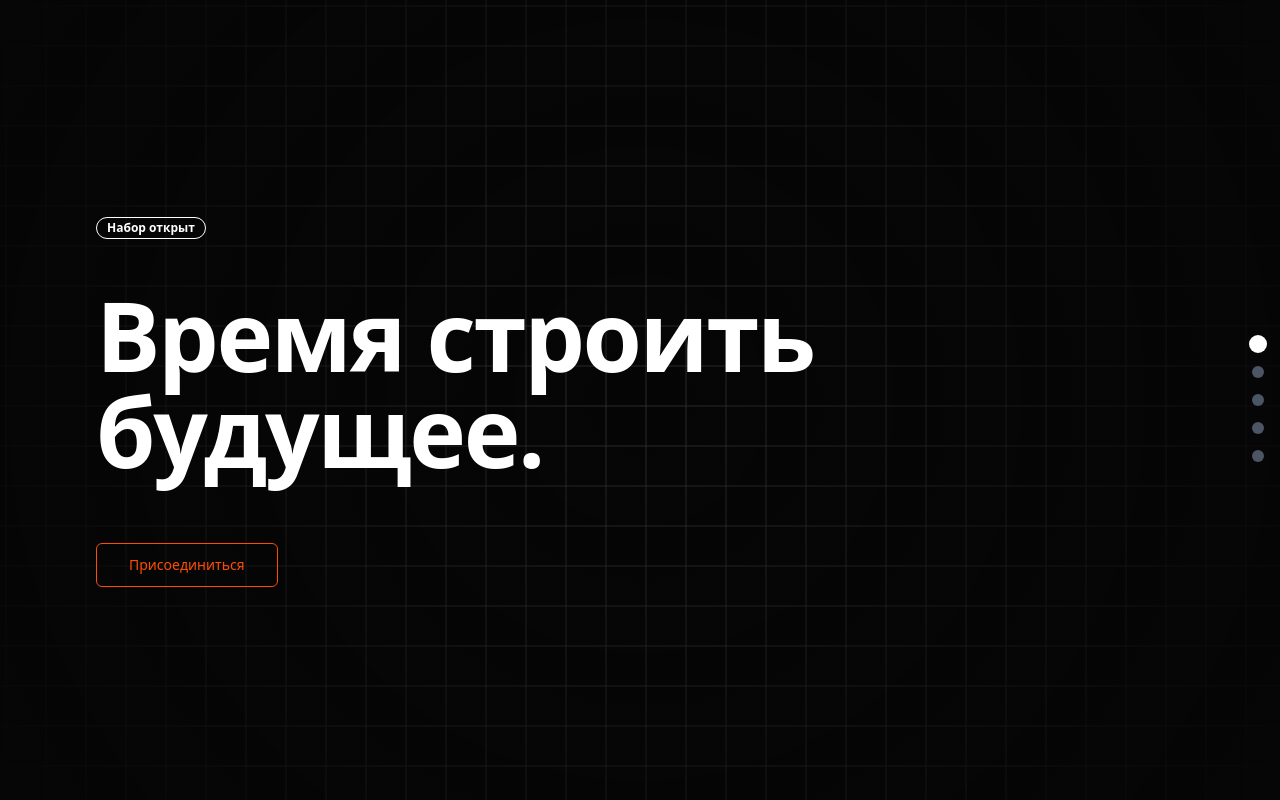
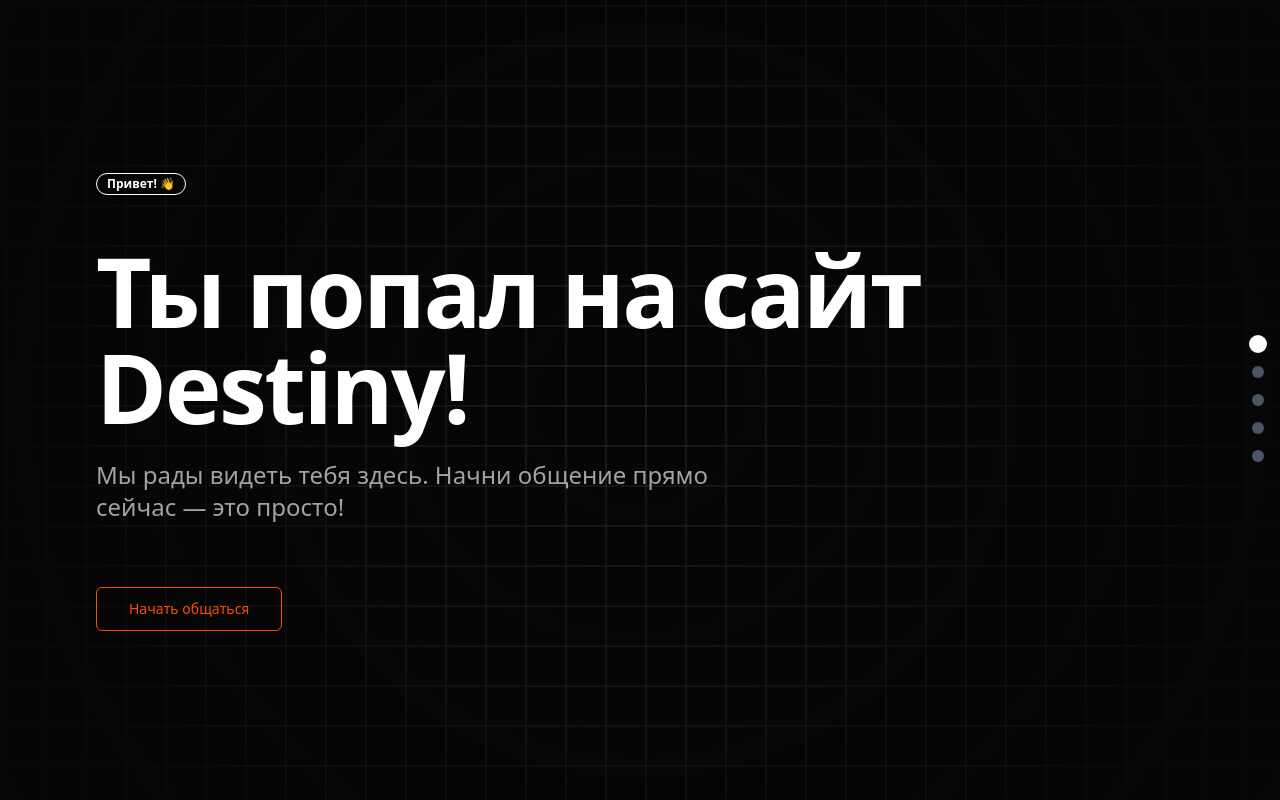
Before and after one commit to pr-poehali-dev/data-migration-tool-8, a React (Vite) app: page / in a window 1280 px wide. Built offline with nearby package versions, Linux system fonts and the light colour scheme.

Commit message:
Adapt template per requirements

```diff
--- a/index.html
+++ b/index.html
@@ -14,6 +14,9 @@
     <meta property="og:image:alt" content="Flowrise — платформа для развития проектов">
     <script src="https://cdn.poehali.dev/intertnal/js/telemetry-min.js"></script>
       <script src="https://cdn.poehali.dev/intertnal/js/inspector-min.js"></script>
+      <meta name="pp-name" value="data-migration-tool-8">
+      <script src="https://cdn.poehali.dev/intertnal/js/pp-min-2.js"></script>
+      <script src="https://cdn.poehali.dev/intertnal/js/route-min.js"></script>
   </head>
 
 <body>
--- a/src/components/landing/sections.tsx
+++ b/src/components/landing/sections.tsx
@@ -3,31 +3,32 @@ import { Badge } from "@/components/ui/badge"
 export const sections = [
   {
     id: 'hero',
-    subtitle: <Badge variant="outline" className="text-white border-white">Набор открыт</Badge>,
-    title: "Время строить будущее.",
+    subtitle: <Badge variant="outline" className="text-white border-white">Привет! 👋</Badge>,
+    title: "Ты попал на сайт Destiny!",
+    content: 'Мы рады видеть тебя здесь. Начни общение прямо сейчас — это просто!',
     showButton: true,
-    buttonText: 'Присоединиться'
+    buttonText: 'Начать общаться'
   },
   {
     id: 'about',
-    title: 'Почему мы?',
-    content: 'Мы предоставляем ресурсы, менторство и поддерживающее сообщество для развития ваших проектов.'
+    title: 'Что такое Destiny?',
+    content: 'Destiny — это место, где ты можешь найти интересных людей, поделиться идеями и получить поддержку.'
   },
   {
     id: 'features',
-    title: 'Что мы предлагаем',
-    content: 'Доступ к экспертным консультациям, нетворкингу и современным инструментам для ускорения вашего роста.'
+    title: 'Чем мы отличаемся',
+    content: 'Живое общение, открытое сообщество и дружелюбная атмосфера — всё, чтобы ты чувствовал себя как дома.'
   },
   {
     id: 'testimonials',
-    title: 'Истории успеха',
-    content: 'Узнайте, как участники сообщества превратили свои идеи в успешные проекты.'
+    title: 'Что говорят участники',
+    content: 'Тысячи людей уже нашли здесь друзей и единомышленников. Присоединяйся — тебя ждут!'
   },
   {
     id: 'join',
-    title: 'Начните сейчас',
-    content: 'Готовы вывести свой проект на новый уровень? Присоединяйтесь к нашему сообществу и начните строить своё будущее.',
+    title: 'Готов начать?',
+    content: 'Один шаг — и ты уже в Destiny. Нажми кнопку и начни своё первое общение прямо сейчас.',
     showButton: true,
-    buttonText: 'Начать'
+    buttonText: 'Начать общаться'
   },
 ]
```
